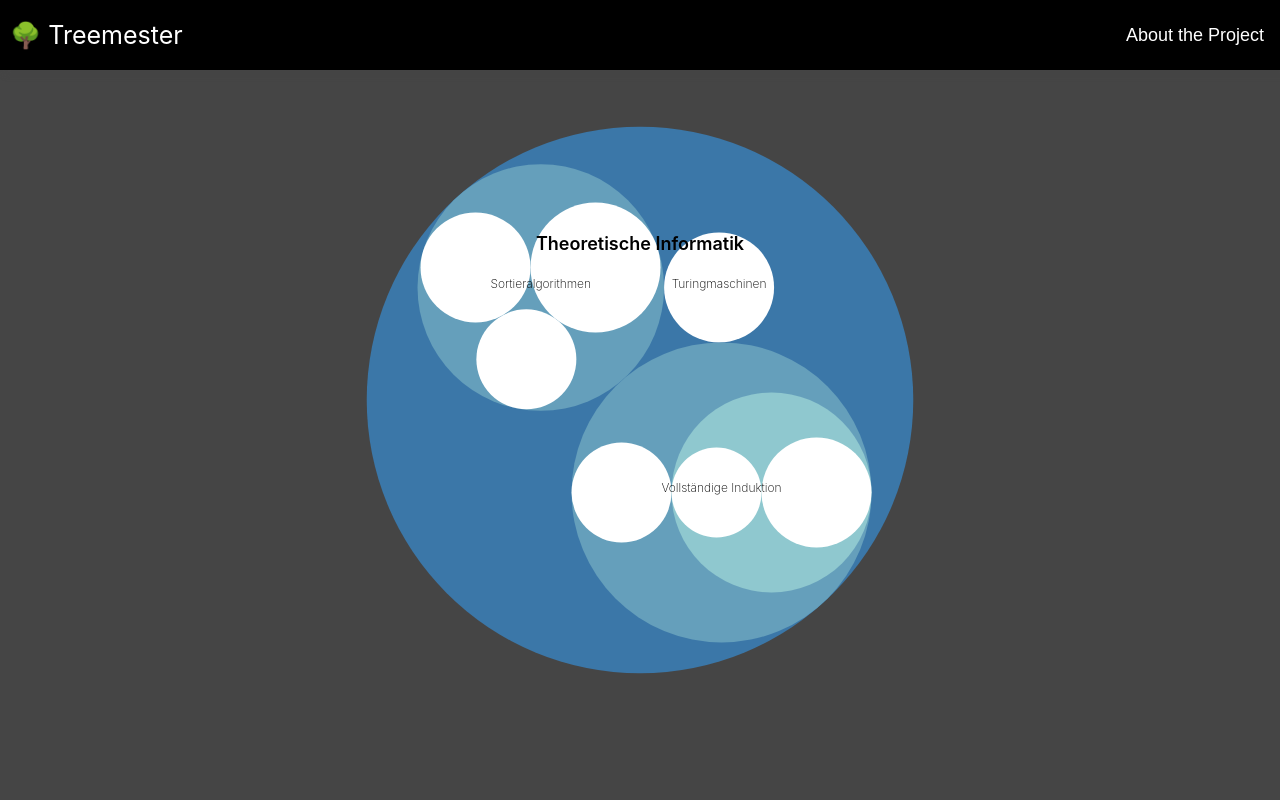
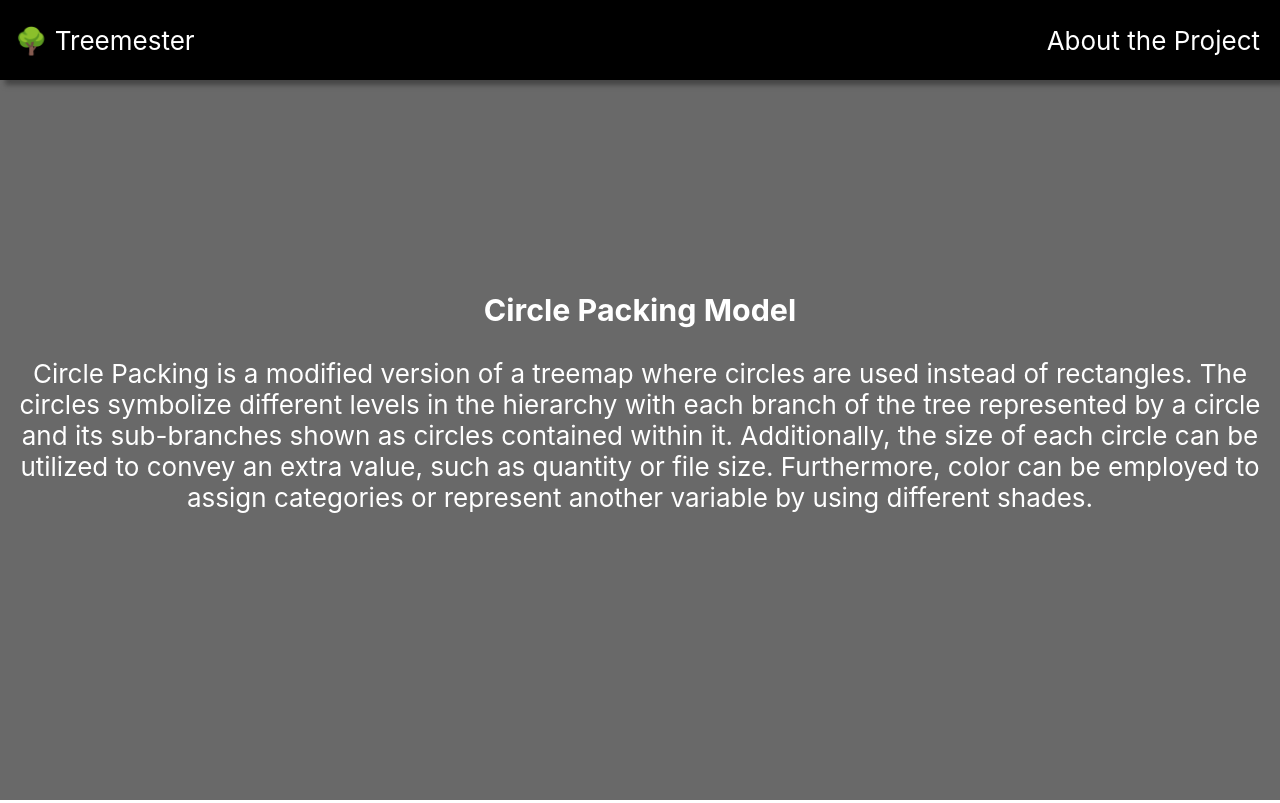
Before and after one commit to dhbw-ka-pm/tinf22b6-treemester, a React (Create React App) app: page /tinf22b6-treemester/about in a window 1280 px wide. Built offline with nearby package versions, Linux system fonts and the light colour scheme; the HTML template or start-up script is replaced by a standard one.

Commit message:
feat: nav-bar with react-router

```diff
--- a/package.json
+++ b/package.json
@@ -10,6 +10,7 @@
     "d3": "^7.8.5",
     "react": "^18.2.0",
     "react-dom": "^18.2.0",
+    "react-router-dom": "^6.14.0",
     "react-scripts": "^5.0.1",
     "web-vitals": "^2.1.4"
   },
--- a/src/App.css
+++ b/src/App.css
@@ -8,7 +8,7 @@
 }
 
 .App-header {
-    background-color: #454545;
+    background-color: #696969;
     min-height: 100vh;
     display: flex;
     flex-direction: column;
@@ -18,9 +18,9 @@
     color: white;
 }
 
-.App-link {
+/* .App-link {
     color: #61dafb;
-}
+} */
 
 svg g {
     transform: translate(50%, 50%);
@@ -41,7 +41,7 @@ svg g {
 The ::after pseudo-element creates a positioned pseudo-element at the bottom of the active <li> element,
 simulating a white line under the button
 */
-.active::after {
+/* .currentPage::after {
     content: "";
     position: absolute;
     bottom: 0;
@@ -49,11 +49,11 @@ simulating a white line under the button
     width: 100%;
     height: 3px;
     background-color: white;
-  }
+  } */
 
 .navigation {
     width: 100%;
-    height: 70px;
+    height: 80px;
     background-color: black;
     box-shadow: 5px 5px 5px #454545;
     position: fixed;
@@ -64,13 +64,13 @@ simulating a white line under the button
     justify-content: space-between;
 }
 
-.navigation ul {
+/* .navigation ul {
     list-style-type: none;
     padding: 0;
     display: flex;
 }
 
-.navigation li {
+.navigation link {
     margin-right: 10px;
 }
 
@@ -86,10 +86,23 @@ simulating a white line under the button
 
 .navigation button:focus {
     outline: none;
-}
+} */
 
-.label {
-    margin: 10px;
+.links {
+    width: 100%;
+    display: flex;
+    align-items: center;
+    justify-content: space-between;
+
+  }
+
+  .links a {
+    margin-left: 15px;
     color: white;
-    font-size: 25px;
-}
+    text-decoration: none;
+    margin-right: 20px;
+  }
+
+  .currentPage {
+    border-bottom: 2px solid white;
+  }
--- a/src/App.js
+++ b/src/App.js
@@ -1,7 +1,14 @@
-import React, { useState } from 'react';
+import React from 'react';
 import './App.css';
 import CirclePacking from './CirclePacking';
 import About from './About';
+import Layout from './Layout';
+
+import {
+    BrowserRouter,
+    Routes,
+    Route,
+} from "react-router-dom";
 
 const circleTestData = {
     "name": "Theoretische Informatik",
@@ -40,7 +47,7 @@ const circleTestData = {
                 {
                     "name": "Induktionsschritt",
                     "value": 60,
-                    "children":[
+                    "children": [
                         {
                             "name": "Induktionsannahme",
                             "value": 45
@@ -57,45 +64,23 @@ const circleTestData = {
 }
 
 
-function App() {
-    const [currentPage, setCurrentPage] = useState('Circles');
-
-    const handleNavigationClick = (page) => {
-        if (currentPage !== page) {
-            setCurrentPage(page);
-        } else {
-            setCurrentPage('Circles');
-        }
-    };
-
+export default function App() {
     return (
         <div className="App">
-            <header className="App-header">
-                <nav className="navigation">
-                    <div className="label">
-                        <p>&#127795;   Treemester</p>
-                    </div>
-                    <ul>
-                        <li className={currentPage === 'About the Project' ? 'active' : ''}>
-                            <button onClick={() => handleNavigationClick('About the Project')}>
-                                About the Project
-                            </button>
-                        </li>
-                    </ul>
-                </nav>
-                {currentPage === 'Circles' && (
-                    <div className="circles">
-                        <CirclePacking data={circleTestData} />
-                    </div>
-                )}
-                {currentPage === 'About the Project' && (
-                    <div className="about">
-                        <About />
-                    </div>
-                )}
-            </header>
+        <header className="App-header">
+        <BrowserRouter>
+            <Routes>
+                <Route path='/tinf22b6-treemester' element={<Layout />}>
+                    <Route index element={
+                        <div className="circles">
+                            <CirclePacking data={circleTestData} />
+                        </div>
+                    } />
+                    <Route path='/tinf22b6-treemester/about' element={<About />} />
+                </Route>
+            </Routes>
+        </BrowserRouter>
+        </header>
         </div>
     );
 }
-
-export default App;
--- /dev/null
+++ b/src/Layout.js
@@ -0,0 +1,13 @@
+import { Outlet } from "react-router";
+import Navigation from "./Navigation";
+
+function Layout() {
+    return(
+        <>
+            <Navigation />
+            <Outlet />
+        </>
+    );
+};
+
+export default Layout;
--- /dev/null
+++ b/src/Navigation.js
@@ -0,0 +1,31 @@
+import { useState } from "react";
+import { Link } from "react-router-dom";
+
+function Navigation() {
+    const [current, setCurrent] = useState("");
+    var classNameAbout = " ";
+
+    switch (current) {
+        case "about":
+            classNameAbout = "currentPage";
+            break;
+        // case "circlePacking":
+        //     classNameCirclePacking = " ";
+        //     break;
+    }
+
+    return (
+        <nav className="navigation">
+            <div className="links">
+                <Link to="/tinf22b6-treemester" onClick={() => setCurrent("circlePacking")}>
+                    <p className="label">&#x1F333; Treemester</p>
+                </Link>
+                    <Link to="/tinf22b6-treemester/about" onClick={() => setCurrent("about")} className={classNameAbout}>
+                        <span>About the Project</span>
+                    </Link>
+            </div>
+        </nav>
+    )
+}
+
+export default Navigation;
```
Also changed, not shown: 1 other file (tests, documents, lock files or other folders).
